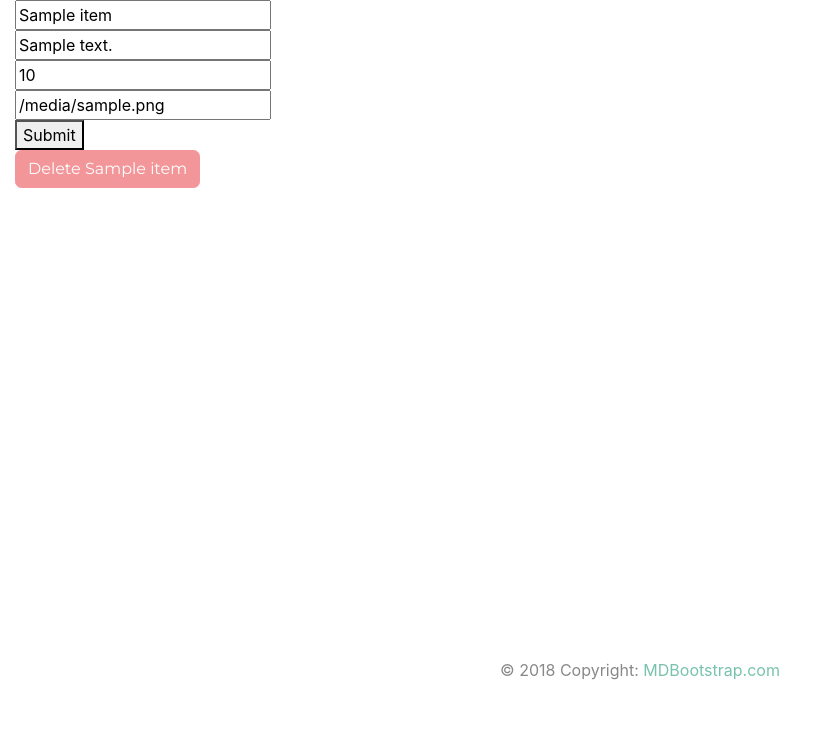
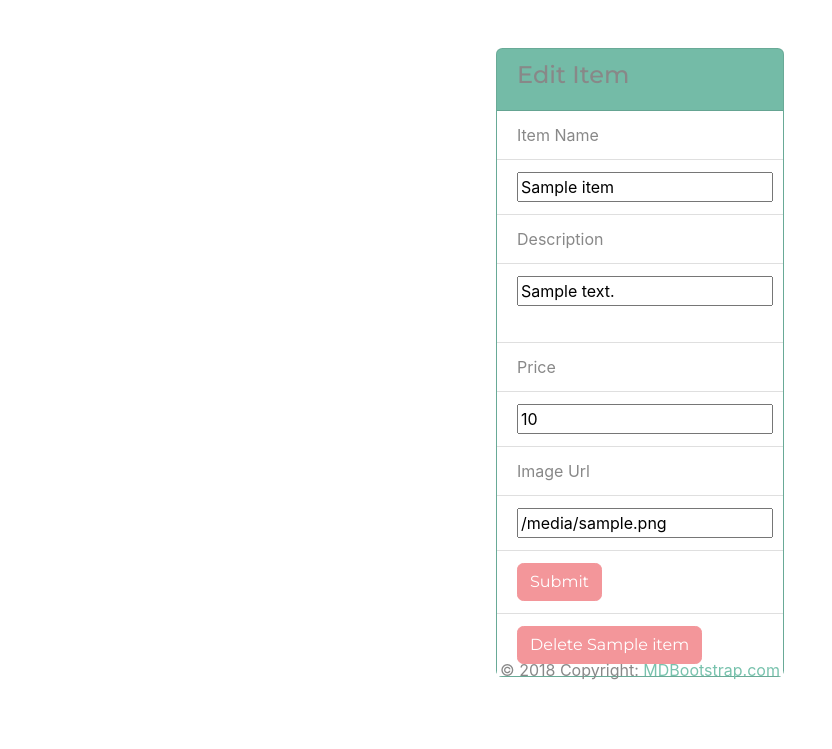
Before and after one commit to JohnminerIv/sell_stuff, a Flask app: template templates/admin_edit_item.html in a window 1280 px wide. Shown: the part 102-851 px from the top of the page, without its empty margins (0-832 px from the left). Before the commit the page ends 782 px from the top, so only its background shows below. Run offline with Flask 2, Linux system fonts and the light colour scheme; the template is opened without the code that fills it: most values are stand-ins (such as "Sample title", 1, 10 or a date in 2020); some libraries are stand-ins or nearby versions.

Commit message:
more edits for asthetic

```diff
--- a/templates/admin_edit_item.html
+++ b/templates/admin_edit_item.html
@@ -1,19 +1,26 @@
 {% extends 'base.html' %}
 {% block content %}
 
-<div class="row">
-        <div class="col-sm-6 col-sm-offset-3">
-<form action="/admin/inventory" method="POST">
-    <input type='hidden' value='True' name='edit'/>
-    <input type='hidden' value='{{ item._id}}' name='item_id'/>
-    <input type='hidden' value='{{ user._id }}' name='user_id'/>
-    <input type="text" name="name" value="{{item.name}}"></input><br>
-    <input type="text" name="description" value="{{item.description}}"></input><br>
-    <input type="text" name="price" value="{{item.price}}"></input><br>
-    <input type="text" name="image" value="{{item.image}}"></input><br>
-    <button type="submit" name="button">Submit</button>
-</form>
-{% include '/partials/admin_delete_item_button.html' %}
-</div>
+<div class="card bg-primary mx-auto my-5" style="width: 18rem;">
+  <div class="card-header">
+    <h4>Edit Item</h4>
+  </div>
+  <form action="/admin/inventory" method="POST">
+      <input type='hidden' value='True' name='edit'/>
+      <input type='hidden' value='{{ item._id}}' name='item_id'/>
+      <input type='hidden' value='{{ user._id }}' name='user_id'/>
+  <ul class="list-group list-group-flush">
+    <li class="list-group-item">Item Name</li>
+    <li class="list-group-item"><input type="text" name="name" value="{{item.name}}"></input><br></li>
+    <li class="list-group-item">Description</li>
+    <li class="list-group-item"><input type="text" name="description" value="{{item.description}}"></input><br><br></li>
+    <li class="list-group-item">Price</li>
+    <li class="list-group-item"><input type="text" name="price" value="{{item.price}}"></input></li>
+    <li class="list-group-item">Image Url</li>
+    <li class="list-group-item"><input type="text" name="image" value="{{item.image}}"></input></li>
+    <li class="list-group-item"><button type="submit" class="btn btn-secondary"name="button">Submit</button></li>
+    <li class="list-group-item">{% include '/partials/admin_delete_item_button.html' %}</li>
+  </ul>
+  </form>
 </div>
 {% endblock %}
```
